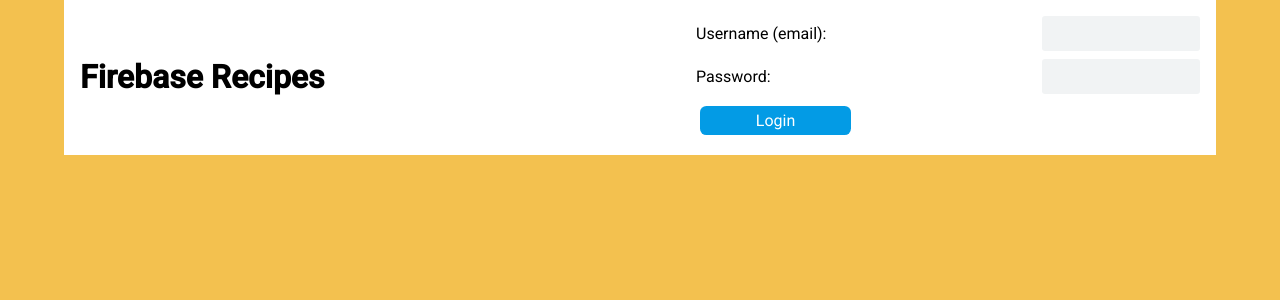
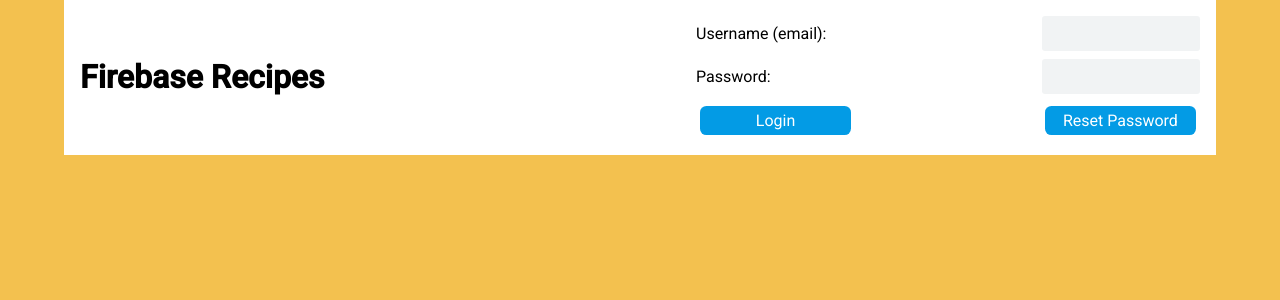
Before and after one commit to mnca16/firebase-recipes-web-app, a React (Create React App) app: page / in a window 1280 px wide. Shown: the top 300 px of the page. Built offline with nearby package versions, Linux system fonts and the light colour scheme; no server answers.

Commit message:
added sendPasswordResetEmail

```diff
--- a/src/Components/LoginForm.js
+++ b/src/Components/LoginForm.js
@@ -7,6 +7,7 @@
   const [username, setUsername] = useState("")
   const [password, setPassWord] = useState("")
 
+  //Login
   async function handleSubmit(event) {
     event.preventDefault()
     try {
@@ -18,8 +19,24 @@
     }
   }
 
+  //Logout
   function handleLogout() {
     FirebaseAuthService.logoutUser()
+  }
+
+  //Reset Email
+  async function handleSendResetPasswordEmail() {
+    if (!username) {
+      alert("Missing username")
+      return
+    }
+
+    try {
+      await FirebaseAuthService.sendPasswordResetEmail(username)
+      alert("send the password reset email")
+    } catch (error) {
+      alert(error.message)
+    }
   }
 
   return (
@@ -59,6 +76,13 @@
           </label>
           <div className="button-box">
             <button className="primary-button">Login</button>
+            <button
+              type="button"
+              onClick={handleSendResetPasswordEmail}
+              className="primary-button"
+            >
+              Reset Password
+            </button>
           </div>
         </form>
       )}
```
